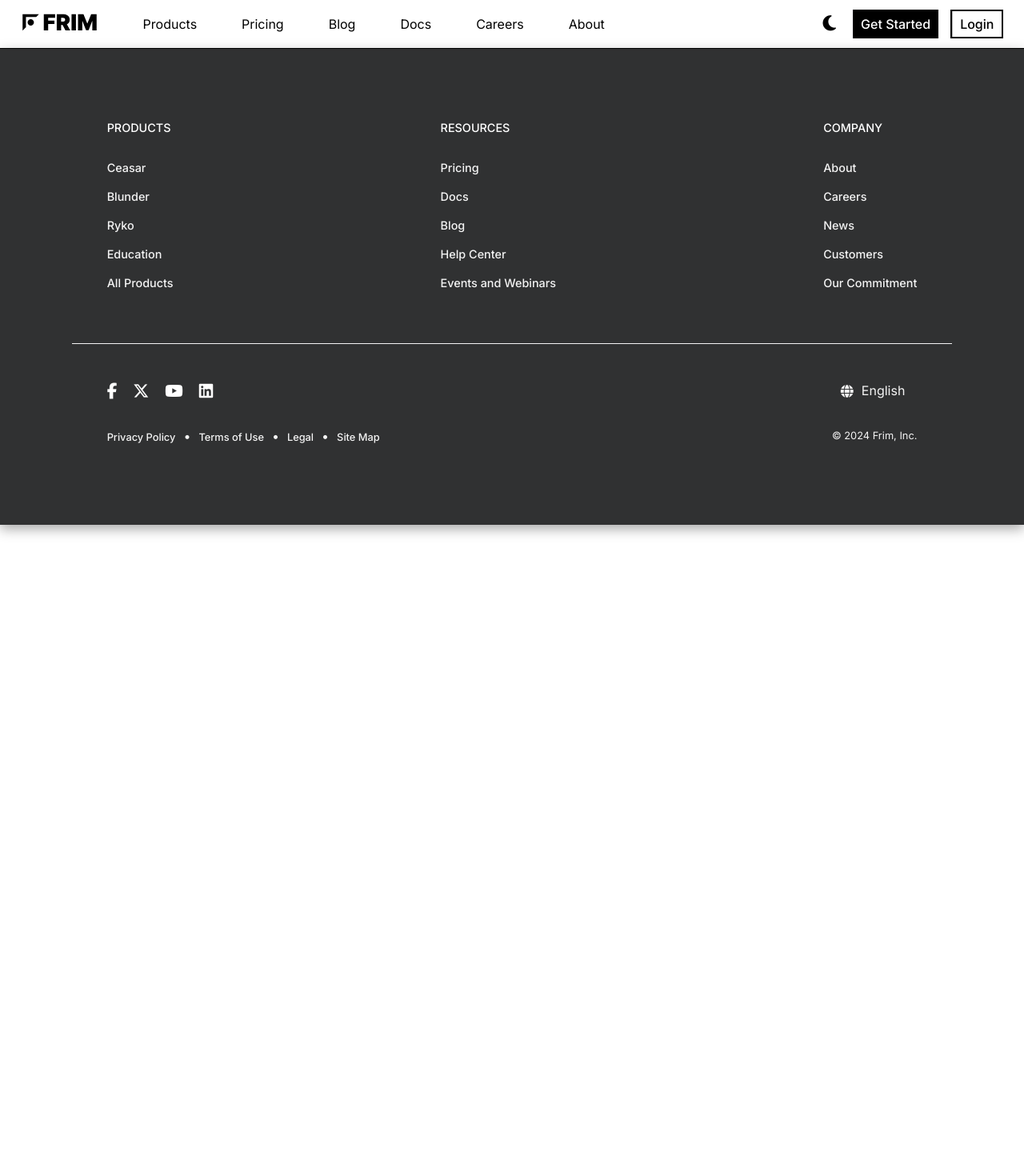
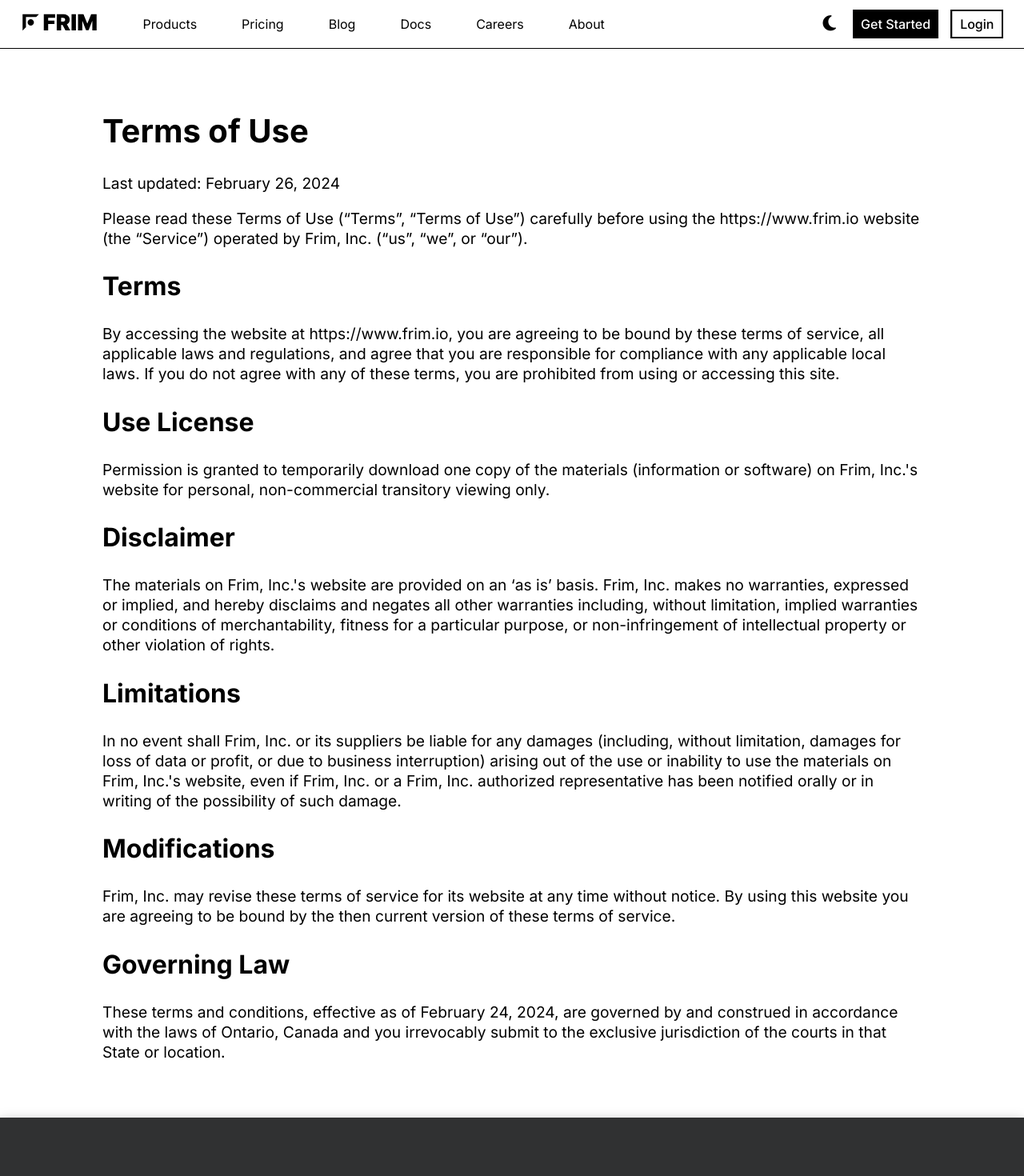
Before and after one commit to fconiglione/frim, a React (Create React App) app: page /terms-of-use in a window 1280 px wide. Shown: the top 1470 px of the page at 80% size. Before the commit the page ends 800 px from the top, so only its background shows below. Built offline with nearby package versions, Linux system fonts and the light colour scheme; a web font is replaced by a local one.

Commit message:
terms-of-use complete

```diff
--- a/src/assets/styles/index.css
+++ b/src/assets/styles/index.css
@@ -579,6 +579,9 @@
 
 .dark .footer-container {
     background-color: #000000;
+}
+.dark .footer {
+    border-top: 1px solid #ffffff;
 }
 
 /* Home (index.js) */
@@ -1254,7 +1257,7 @@
 
 /* Privacy Policy (privacy-policy.js) */
 
-/* Privacy Policy (privacy-policy */
+/* Privacy Policy (privacy-policy) */
 
 .privacy-policy {
     padding: 50px 10%;
@@ -1285,3 +1288,37 @@
 .privacy-policy a:hover {
     color: #c7c7c7;
 }
+
+/* Terms of Use (terms-of-use.js) */
+
+/* Terms of Use (terms-of-use) */
+
+.terms-of-use {
+    padding: 50px 10%;
+}
+.terms-of-use h1 {
+    font-size: 2.5em;
+}
+.terms-of-use h2 {
+    font-size: 2em;
+}
+.terms-of-use p {
+    font-size: 1.2em;
+}
+.terms-of-use a {
+    color: #000000;
+    transition: color 0.3s linear;
+}
+.terms-of-use a:hover {
+    color: #303132;
+}
+
+/* Terms of Use (.dark) */
+
+.terms-of-use a {
+    color: #ffffff;
+    transition: color 0.3s linear;
+}
+.terms-of-use a:hover {
+    color: #c7c7c7;
+}
--- a/src/config/App.js
+++ b/src/config/App.js
@@ -4,6 +4,7 @@
 import { BrowserRouter, Route, Routes } from 'react-router-dom';
 import Home from "../pages/index";
 import PrivacyPolicy from "../pages/privacy-policy";
+import TermsOfUse from "../pages/terms-of-use";
 import ScrollToTopButton from "../components/ScrollToTopButton";
 
 function App() {
@@ -13,6 +14,7 @@
           <Header />
           <Routes>
             <Route path="/privacy-policy" element={<PrivacyPolicy />} />
+            <Route path="/terms-of-use" element={<TermsOfUse />} />
             <Route path="/" element={<Home />} />
           </Routes>
             <ScrollToTopButton />
--- /dev/null
+++ b/src/pages/terms-of-use.js
@@ -0,0 +1,35 @@
+import React, {useEffect} from "react";
+
+function TermsOfUse() {
+    const pageTitle = "Terms of Use";
+
+    useEffect(() => {
+        document.title = `${pageTitle} | Frim`;
+    }, [pageTitle]);
+    const currentDate = new Date().toLocaleDateString('en-CA', {
+        month: 'long',
+        day: 'numeric',
+        year: 'numeric'
+    });
+    return (
+        <section className="privacy-policy">
+            <h1>Terms of Use</h1>
+            <p>Last updated: February 26, 2024</p>
+            <p>Please read these Terms of Use (“Terms”, “Terms of Use”) carefully before using the https://www.frim.io website (the “Service”) operated by Frim, Inc. (“us”, “we”, or “our”).</p>
+            <h2>Terms</h2>
+            <p>By accessing the website at https://www.frim.io, you are agreeing to be bound by these terms of service, all applicable laws and regulations, and agree that you are responsible for compliance with any applicable local laws. If you do not agree with any of these terms, you are prohibited from using or accessing this site.</p>
+            <h2>Use License</h2>
+            <p>Permission is granted to temporarily download one copy of the materials (information or software) on Frim, Inc.'s website for personal, non-commercial transitory viewing only.</p>
+            <h2>Disclaimer</h2>
+            <p>The materials on Frim, Inc.'s website are provided on an ‘as is’ basis. Frim, Inc. makes no warranties, expressed or implied, and hereby disclaims and negates all other warranties including, without limitation, implied warranties or conditions of merchantability, fitness for a particular purpose, or non-infringement of intellectual property or other violation of rights.</p>
+            <h2>Limitations</h2>
+            <p>In no event shall Frim, Inc. or its suppliers be liable for any damages (including, without limitation, damages for loss of data or profit, or due to business interruption) arising out of the use or inability to use the materials on Frim, Inc.'s website, even if Frim, Inc. or a Frim, Inc. authorized representative has been notified orally or in writing of the possibility of such damage.</p>
+            <h2>Modifications</h2>
+            <p>Frim, Inc. may revise these terms of service for its website at any time without notice. By using this website you are agreeing to be bound by the then current version of these terms of service.</p>
+            <h2>Governing Law</h2>
+            <p>These terms and conditions, effective as of {currentDate}, are governed by and construed in accordance with the laws of Ontario, Canada and you irrevocably submit to the exclusive jurisdiction of the courts in that State or location.</p>
+        </section>
+    );
+}
+
+export default TermsOfUse;
```
Also changed, not shown: src/components/CookieBanner.js (added).
